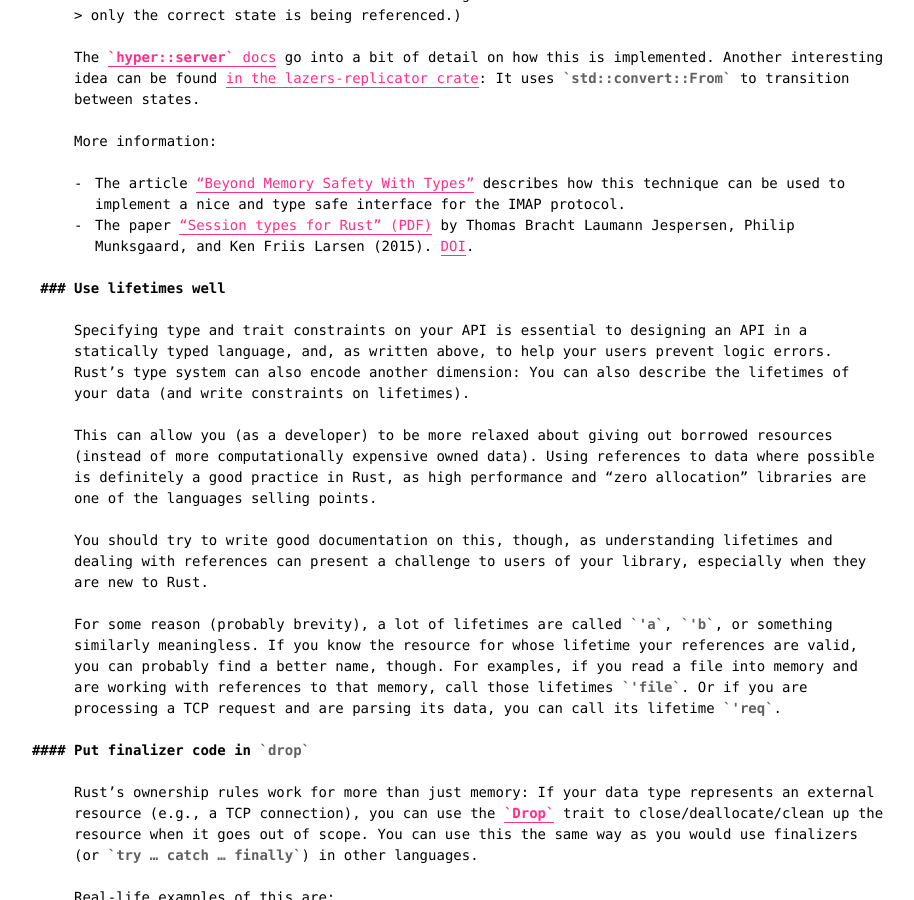
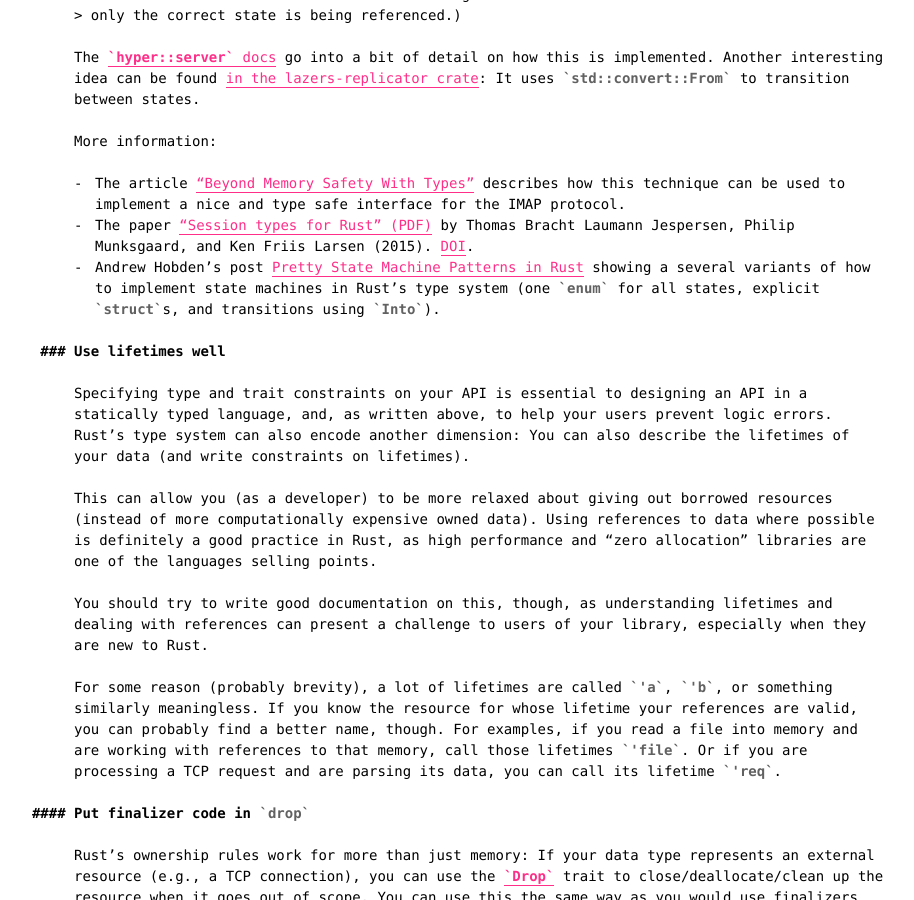
Before and after one commit to killercup/scribbles, a Jekyll site: the page built from _posts/2016-07-21-elegant-apis-in-rust.md, in a window 1280 px wide and 900 px high, scrolled down 10767 px. Shown: the whole window, without its empty margins (160-1074 px from the left). Built offline with Jekyll 4.4.1, drawn with Linux system fonts in a browser that asks for light colours.

Commit message:
Elegant APIs: Link @Hoverbear's state machine post

```diff
--- a/_posts/2016-07-21-elegant-apis-in-rust.md
+++ b/_posts/2016-07-21-elegant-apis-in-rust.md
@@ -410,6 +410,7 @@
 
 - The article ["Beyond Memory Safety With Types"](https://insanitybit.github.io/2016/05/30/beyond-memory-safety-with-types) describes how this technique can be used to implement a nice and type safe interface for the IMAP protocol.
 - The paper ["Session types for Rust" (PDF)](http://munksgaard.me/laumann-munksgaard-larsen.pdf) by Thomas Bracht Laumann Jespersen, Philip Munksgaard, and Ken Friis Larsen (2015). [DOI](http://dx.doi.org/10.1145/2808098.2808100).
+- Andrew Hobden's post [Pretty State Machine Patterns in Rust](https://hoverbear.org/2016/10/12/rust-state-machine-pattern/) showing a several variants of how to implement state machines in Rust's type system (one `enum` for all states, explicit `struct`s, and transitions using `Into`).
 
 ### Use lifetimes well
 
```
